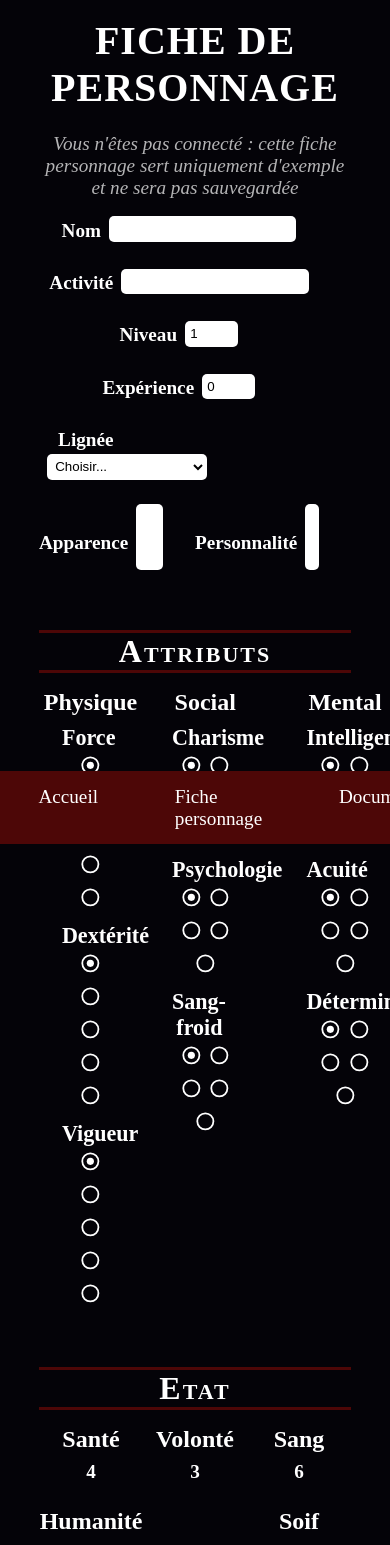
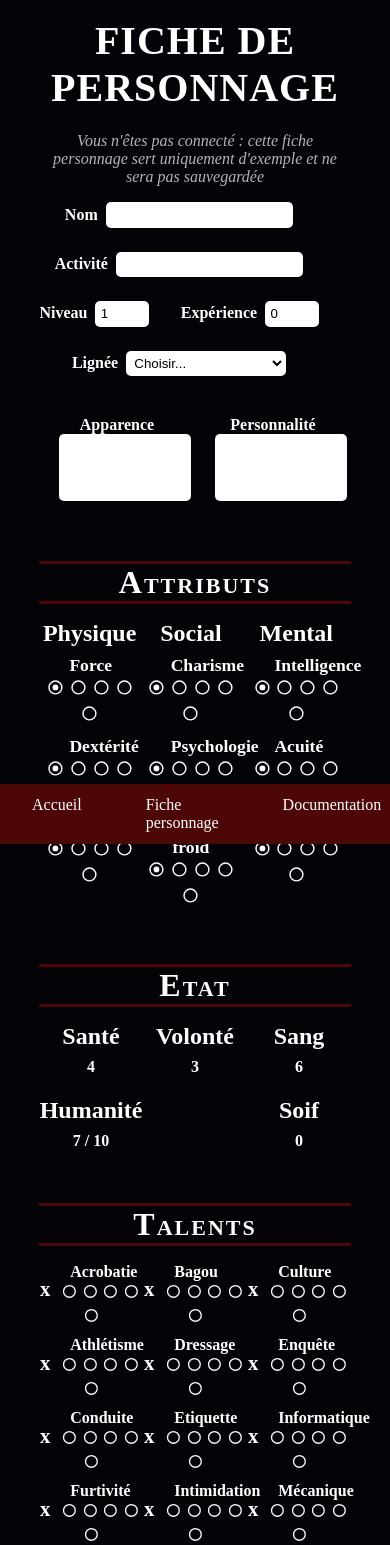
Before and after one commit to IrealCreation/vtm, a Next.js app: page /fiche in a window 390 px wide. Shown: the top 1545 px of the page. Built offline with nearby package versions, Linux system fonts and the light colour scheme.

Commit message:
Responsive (un peu)

```diff
--- /dev/null
+++ b/styles/_variables.scss
@@ -0,0 +1,9 @@
+/* SCSS variables (especially useful in media queries) */
+$main-color: #4d0707;
+$highlight-color: rgb(204, 10, 10);
+$text-color: rgb(255, 255, 255);
+$bg-color: #040308;
+
+$breakpoint-lg: 1220px;
+$breakpoint-md: 900px;
+$breakpoint-sm: 740px;
--- a/styles/fichePerso.scss
+++ b/styles/fichePerso.scss
@@ -1,3 +1,5 @@
+@import "./variables";
+
 .character-sheet {
     font-weight: bold;
     margin-top: 2vh;
@@ -5,13 +7,22 @@
 
     .lignee-container {
         display: flex;
+        @media (max-width: $breakpoint-md) {
+            display: block;
+        }
         .select-field {
             width: 30%;
+            @media (max-width: $breakpoint-md) {
+                width: auto;
+            }
         }
         .lignee-description {
             width: 70%;
             font-weight: normal;
             margin: 0.5em 0 1em;
+            @media (max-width: $breakpoint-md) {
+                width: auto;
+            }
 
             p {
                 margin-bottom: 0.4em;
@@ -20,7 +31,33 @@
     }
 
     .attributs {
-        font-size: 1.15em;
+        font-size: 1.1em;
+
+        @media (max-width: $breakpoint-lg) {
+            .radio-label {
+                display: block;
+                margin: 0 auto;
+                text-align: center;
+            }
+
+            .radio-field {
+                width: 100%;
+            }
+        }
+    }
+
+    .talents {
+        @media (max-width: $breakpoint-lg) {
+            .radio-label {
+                display: block;
+                margin: 0 auto;
+                text-align: center;
+            }
+
+            .radio-field {
+                width: 100%;
+            }
+        }
     }
 
     .etat {
@@ -41,6 +78,7 @@
         padding: 0 1em;
         p {
             font-weight: normal;
+            font-size: 0.95em;
         }
 
         > p, .discipline-niveau {
@@ -141,6 +179,13 @@
 
 .textarea-field {
     display: flex;
+
+    @media (max-width: $breakpoint-md) {
+        display: block;
+        margin-left: 0.75em;
+        margin-right: 0.75em;
+    }
+
     label {
         padding-top: 1.5em;
         font-weight: bold;
--- a/styles/globals.scss
+++ b/styles/globals.scss
@@ -1,12 +1,15 @@
+@import "./variables";
+
 :root {
+    /* CSS variables */
     --main-color: #4d0707;
     --highlight-color: rgb(204, 10, 10);
     --text-color: rgb(255, 255, 255);
     --bg-color: #040308;
 
     --breakpoint-lg: 1220px;
-    --breakpoing-sm: 740px;
-
+    --breakpoint-md: 900px;
+    --breakpoint-sm: 740px;
 }
 
 * {
@@ -27,10 +30,10 @@ body {
     font-size: 1.2em;
     padding-bottom: 6em;
 
-    @media screen and (max-width:var(--breakpoint-lg)) {
+    @media screen and (max-width: $breakpoint-lg) {
         font-size: 1.1em;
     }
-    @media screen and (max-width:var(--breakpoint-sm)) {
+    @media screen and (max-width: $breakpoint-sm) {
         font-size: 1em;
     }
 }
```
